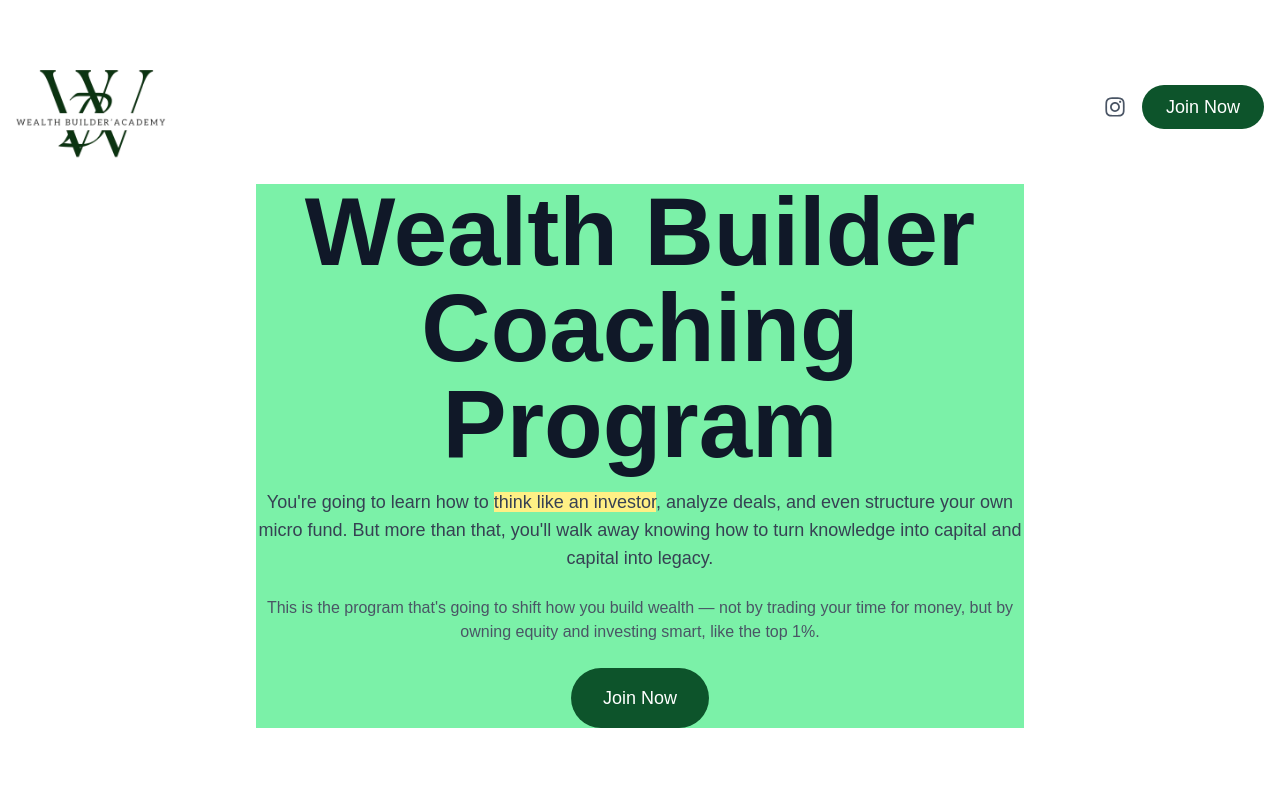
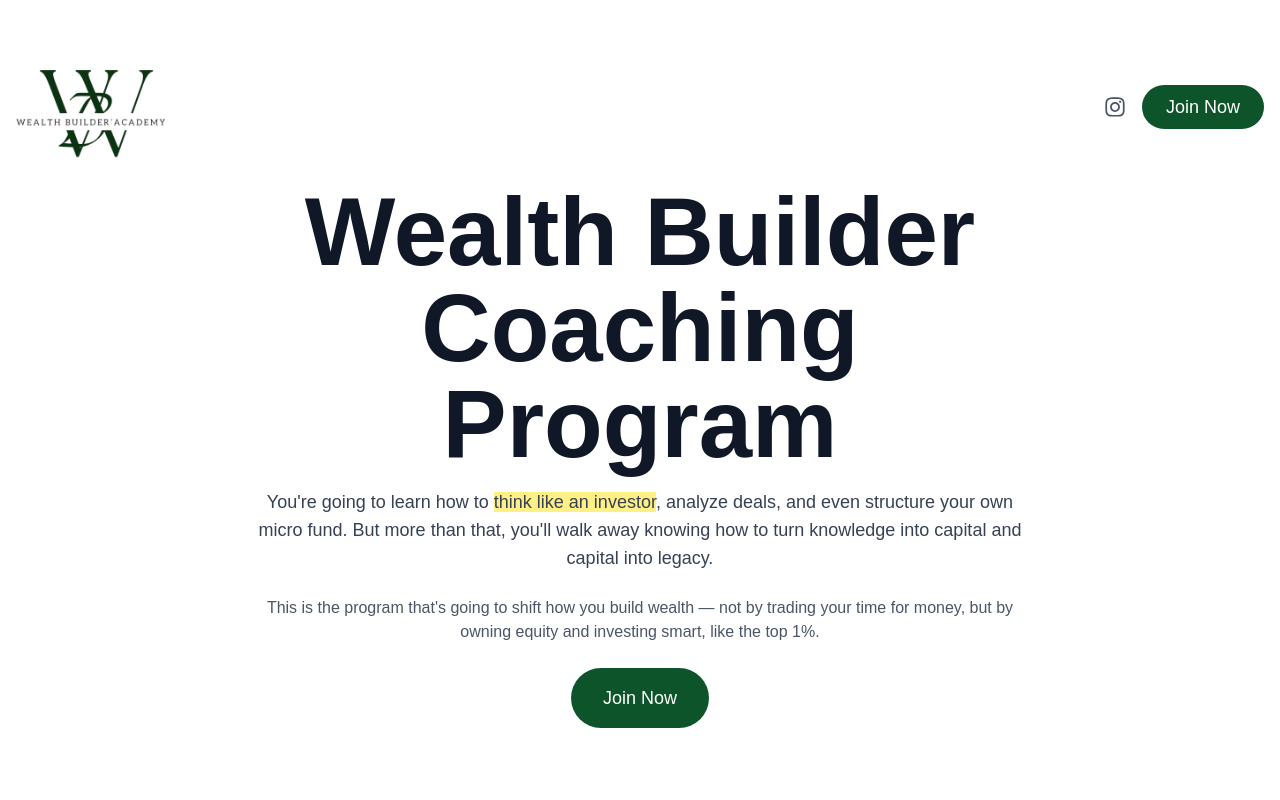
Before and after one commit to Lukwago-Joel-Jr/tce-digital-investments, a Next.js app: page /wealth-builder-program in a window 1280 px wide. Shown: the top 800 px of the page. Built offline with nearby package versions, Linux system fonts and the light colour scheme; a web font is replaced by a local one.

Commit message:
Update page.js

```diff
--- a/src/app/wealth-builder-program/page.js
+++ b/src/app/wealth-builder-program/page.js
@@ -47,7 +47,7 @@ export default function CoursePage() {
   return (
     <div className="bg-white text-gray-900 px-6 py-16 space-y-20 mt-20 md:mt-30">
       {/* Hero Section */}
-      <section className="text-center md:max-w-3xl md:mx-auto w-full bg-green-300">
+      <section className="text-center md:max-w-3xl md:mx-auto w-full">
         <h1 className="md:text-8xl text-4xl font-bold mb-4">
           Wealth Builder Coaching Program
         </h1>
```
